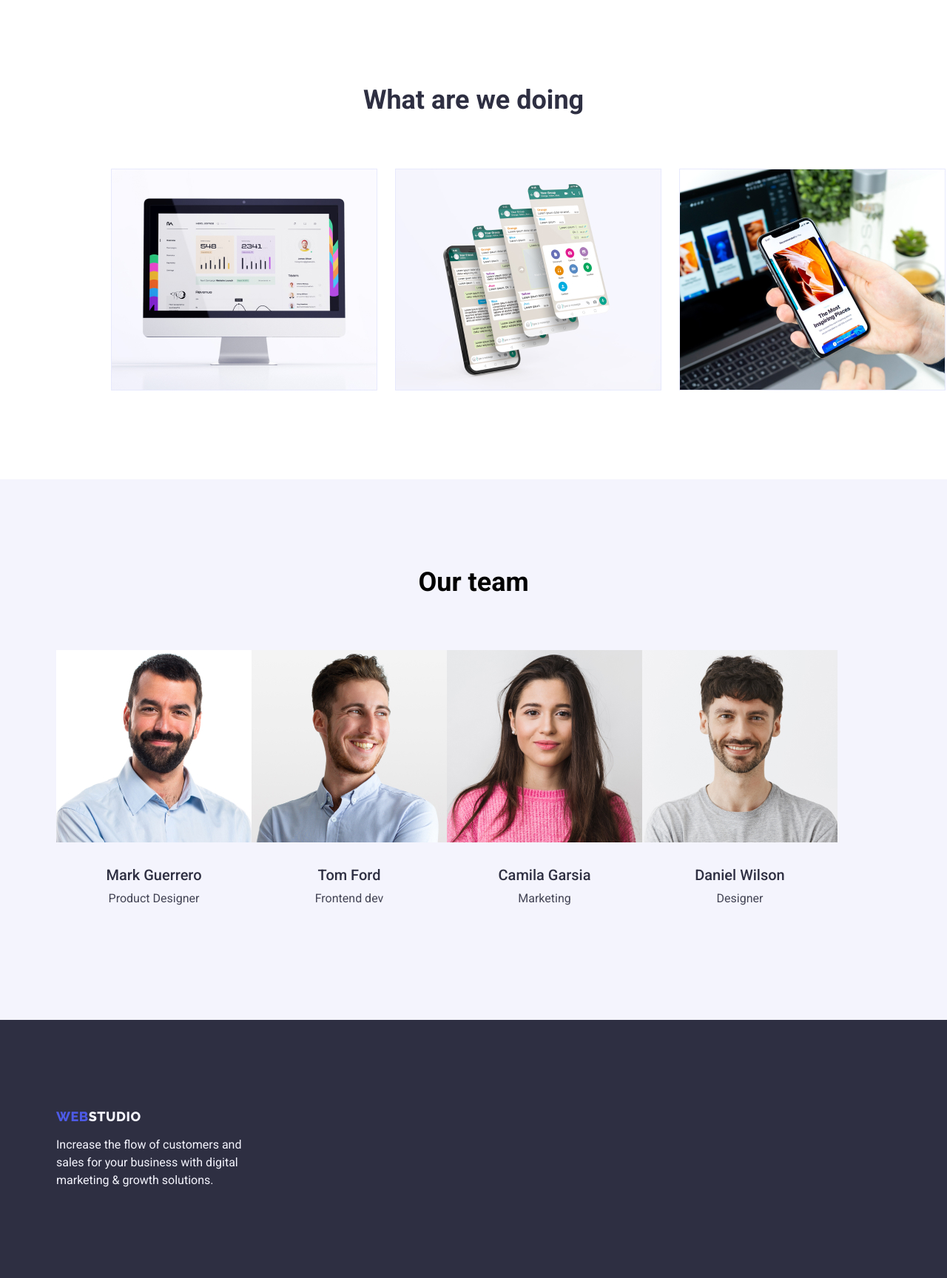
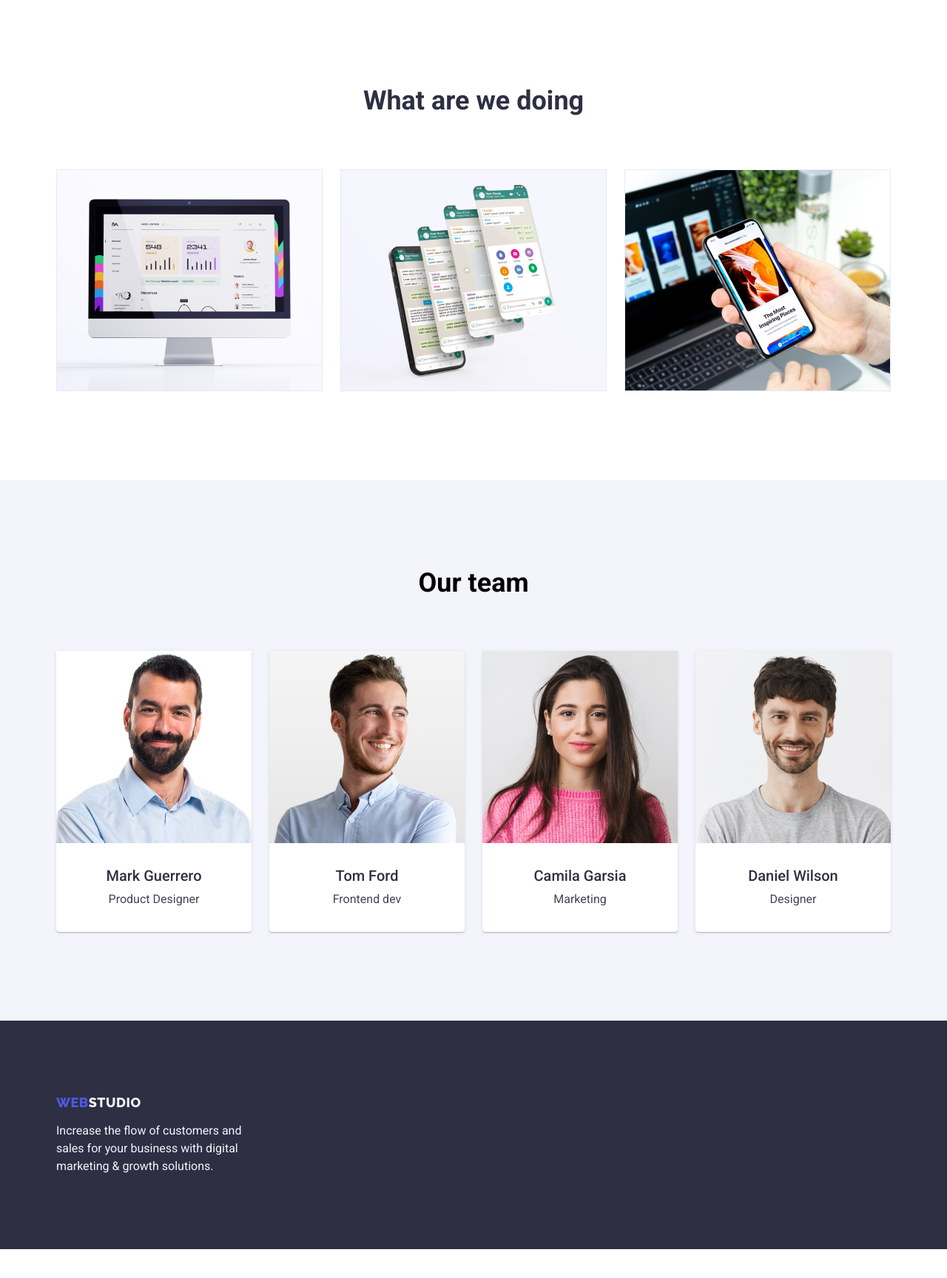
Before and after one commit to lesinai/lesinai-goit-markup-hw-03, a plain HTML site: page index.html in a window 1280 px wide. Shown: the part 972-2700 px from the top of the page at 74% size. After the commit the page ends 2661 px from the top, so only its background shows below. Drawn offline with nearby package versions, Linux system fonts and the light colour scheme.

Commit message:
Fixed final issues by Daria

```diff
--- a/css/styles.css
+++ b/css/styles.css
@@ -67,6 +67,7 @@
     justify-content: space-between;
     padding-top: 24px;
     padding-bottom: 24px;
+    border-bottom: 1px solid #E7E9FC;
 
   }
   .header-container {
@@ -250,7 +251,7 @@
     gap: 24px;
   }
   .doing-first {
-    margin-left: 150px;
+
   }
     /* Our Team */
   .section-team .name {
@@ -274,6 +275,7 @@
    }
   .team-view {
     display: flex;
+    gap: 24px;
   }
   .img-box {
     padding: 32px 16px;
@@ -294,7 +296,10 @@
     margin-bottom: 8px;
   }
   .team-elem {
+    background-color:white ;
     flex-basis: calc((100% - 3 * 24px) / 4);
+    box-shadow: 0px 1px 6px rgba(46, 47, 66, 0.08), 0px 1px 1px rgba(46, 47, 66, 0.16), 0px 2px 1px rgba(46, 47, 66, 0.08);
+    border-radius: 0px 0px 4px 4px;
 
   }
 
@@ -344,7 +349,7 @@
 
      .button-filter:hover,
      .button-filter:focus {
-       color: #4D5AE5;
+       color: white;
        background-color: var(--accent-color);
      }
   .example .company {
@@ -382,7 +387,7 @@
    }
    .portfolio-box {
     text-align: left;
-    border: 1px solid var(--accent);
+    border: 1px solid #E7E9FC;
     border-top: none;
     margin: 0;
     padding: 32px 15px;
@@ -390,8 +395,9 @@
 
     /* Footer */
  .footer {
-
-   background-color:  #2e2f42;
+   padding-top: 100px;
+   padding-bottom: 100px;
+   background-color:#2e2f42;
         }
      .studio-white {
 	  color:#F4F4FD;
--- a/index.html
+++ b/index.html
@@ -53,8 +53,10 @@
     <main>
       <!--Герой-->
       <section class="hero">
+        <div class="container">
           <h1 class="hero-title">Effective solutions for your business</h1>
           <button type="button" class="button">Order service</button>
+        </div>
       </section>
 
       <!--Values-->
@@ -97,6 +99,7 @@
 
       <!--What are we doing-->
       <section class="section doing">
+        <div class="container">
           <h2 class="title-doing title">What are we doing</h2>
           <ul class="doing-list list-style">
             <li class="doing-item doing-first">
@@ -124,6 +127,7 @@
               />
             </li>
           </ul>
+        </div>
       </section>
 
       <!--Our team-->
@@ -185,7 +189,7 @@
     </main>
 
     <!--Footer-->
-    <footer class="section footer">
+    <footer class="footer">
       <div class="container">
         <a href="./index.html" class="logo logo-accent web"
           >Web<span class="logo studio-white">Studio</span></a
```
Also changed, not shown: portfolio.html (+4 -4 lines). Lines whose indentation alone changed are shown as unchanged.
